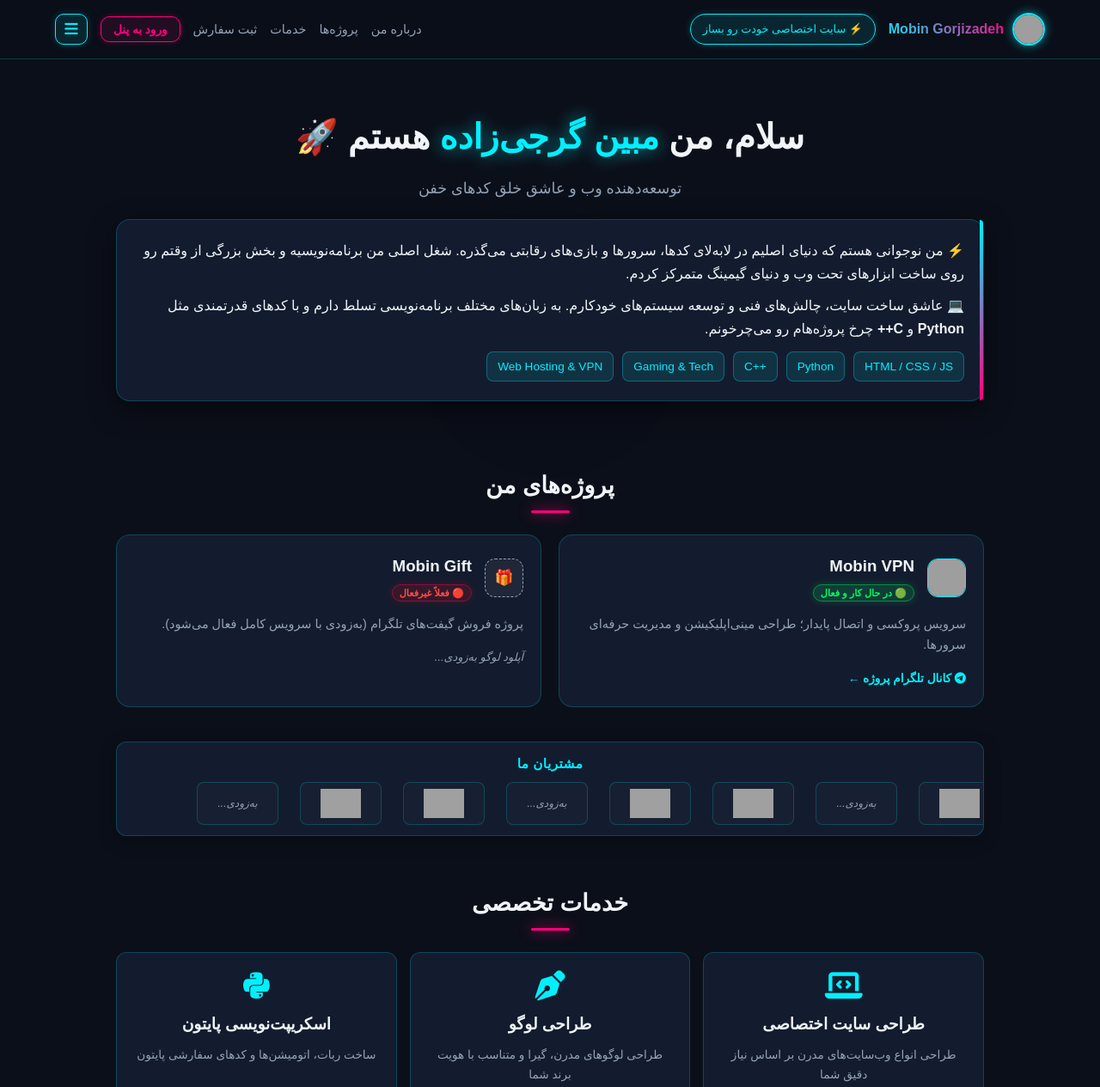
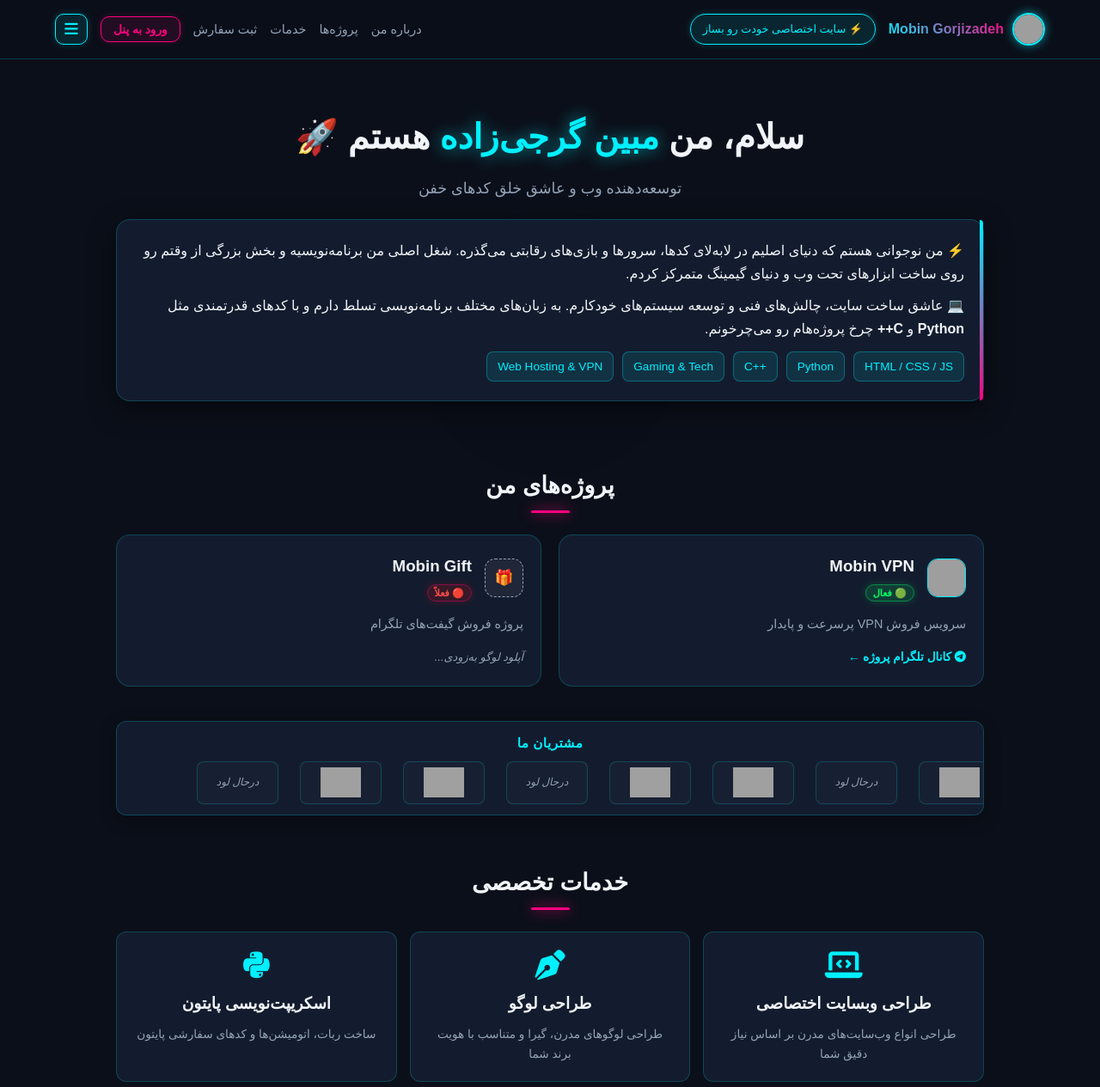
Before and after one commit to mobingorjizadeh3-eng/Mobin, a plain HTML site: page index.html in a window 1280 px wide. Shown: the top 1265 px of the page at 86% size. Drawn offline with Linux system fonts and the light colour scheme; grey boxes are pictures that could not be loaded; a small style sheet from the web is missing.

Commit message:
Update index.html

```diff
--- a/index.html
+++ b/index.html
@@ -1109,11 +1109,11 @@
                         <img src="https://i.ibb.co/JwHNRFx5/Logo.png" alt="Mobin VPN Logo">
                         <div>
                             <h3>Mobin VPN</h3>
-                            <span class="status-badge status-active">🟢 در حال کار و فعال</span>
+                            <span class="status-badge status-active">🟢 فعال </span>
                         </div>
                     </div>
                     <p style="color: var(--text-muted); font-size: 0.9rem; margin-bottom: 12px;">
-                        سرویس پروکسی و اتصال پایدار؛ طراحی مینی‌اپلیکیشن و مدیریت حرفه‌ای سرورها.
+سرویس فروش VPN پرسرعت و پایدار
                     </p>
                     <a href="https://t.me/mobin1vpn" target="_blank" style="color: var(--accent-cyan); text-decoration: none; font-size: 0.85rem; font-weight: bold;">
                         <i class="fa-brands fa-telegram"></i> کانال تلگرام پروژه &larr;
@@ -1125,11 +1125,11 @@
                         <div style="width: 45px; height: 45px; border-radius: 12px; background: rgba(255,255,255,0.05); display: flex; align-items: center; justify-content: center; border: 1px dashed var(--text-muted); font-size: 1.1rem;">🎁</div>
                         <div>
                             <h3>Mobin Gift</h3>
-                            <span class="status-badge status-inactive">🔴 فعلاً غیرفعال</span>
+                            <span class="status-badge status-inactive">🔴 فعلاً </span>
                         </div>
                     </div>
                     <p style="color: var(--text-muted); font-size: 0.9rem; margin-bottom: 12px;">
-                        پروژه فروش گیفت‌های تلگرام (به‌زودی با سرویس کامل فعال می‌شود).
+                        پروژه فروش گیفت‌های تلگرام
                     </p>
                     <span style="color: var(--text-muted); font-size: 0.8rem; font-style: italic;">آپلود لوگو به‌زودی...</span>
                 </div>
@@ -1143,13 +1143,13 @@
                 <div class="ticker-track">
                     <div class="client-logo-item"><img src="https://i.ibb.co/HTSPNRb2/IMG-4916.jpg" alt="Client 1"></div>
                     <div class="client-logo-item"><img src="https://i.ibb.co/ych0qfsh/IMG-4917.jpg" alt="Client 2"></div>
-                    <div class="client-logo-item" style="color: var(--text-muted); font-size: 0.75rem; font-style: italic;">به‌زودی...</div>
+                    <div class="client-logo-item" style="color: var(--text-muted); font-size: 0.75rem; font-style: italic;">درحال لود</div>
                     <div class="client-logo-item"><img src="https://i.ibb.co/HTSPNRb2/IMG-4916.jpg" alt="Client 1"></div>
                     <div class="client-logo-item"><img src="https://i.ibb.co/ych0qfsh/IMG-4917.jpg" alt="Client 2"></div>
-                    <div class="client-logo-item" style="color: var(--text-muted); font-size: 0.75rem; font-style: italic;">به‌زودی...</div>
+                    <div class="client-logo-item" style="color: var(--text-muted); font-size: 0.75rem; font-style: italic;">درحال لود</div>
                     <div class="client-logo-item"><img src="https://i.ibb.co/HTSPNRb2/IMG-4916.jpg" alt="Client 1"></div>
                     <div class="client-logo-item"><img src="https://i.ibb.co/ych0qfsh/IMG-4917.jpg" alt="Client 2"></div>
-                    <div class="client-logo-item" style="color: var(--text-muted); font-size: 0.75rem; font-style: italic;">به‌زودی...</div>
+                    <div class="client-logo-item" style="color: var(--text-muted); font-size: 0.75rem; font-style: italic;">درحال لود</div>
                 </div>
             </div>
         </div>
@@ -1159,7 +1159,7 @@
             <div class="services-list">
                 <div class="service-item">
                     <i class="fa-solid fa-laptop-code"></i>
-                    <h3>طراحی سایت اختصاصی</h3>
+                    <h3>طراحی وبسایت اختصاصی</h3>
                     <p style="color: var(--text-muted); font-size: 0.85rem; margin-top: 8px;">طراحی انواع وب‌سایت‌های مدرن بر اساس نیاز دقیق شما</p>
                 </div>
                 <div class="service-item">
@@ -1195,7 +1195,7 @@
                         <label for="clientType">سایت برای:</label>
                         <select id="clientType" class="form-control">
                             <option value="شخص حقیقی">شخص حقیقی</option>
-                            <option value="شخص حقوقی (شرکت/سازمان)">شخص حقوقی (حقوقی)</option>
+                            <option value="شخص حقوقی (شرکت/سازمان)">شخص حقوقی </option>
                         </select>
                     </div>
 
```
